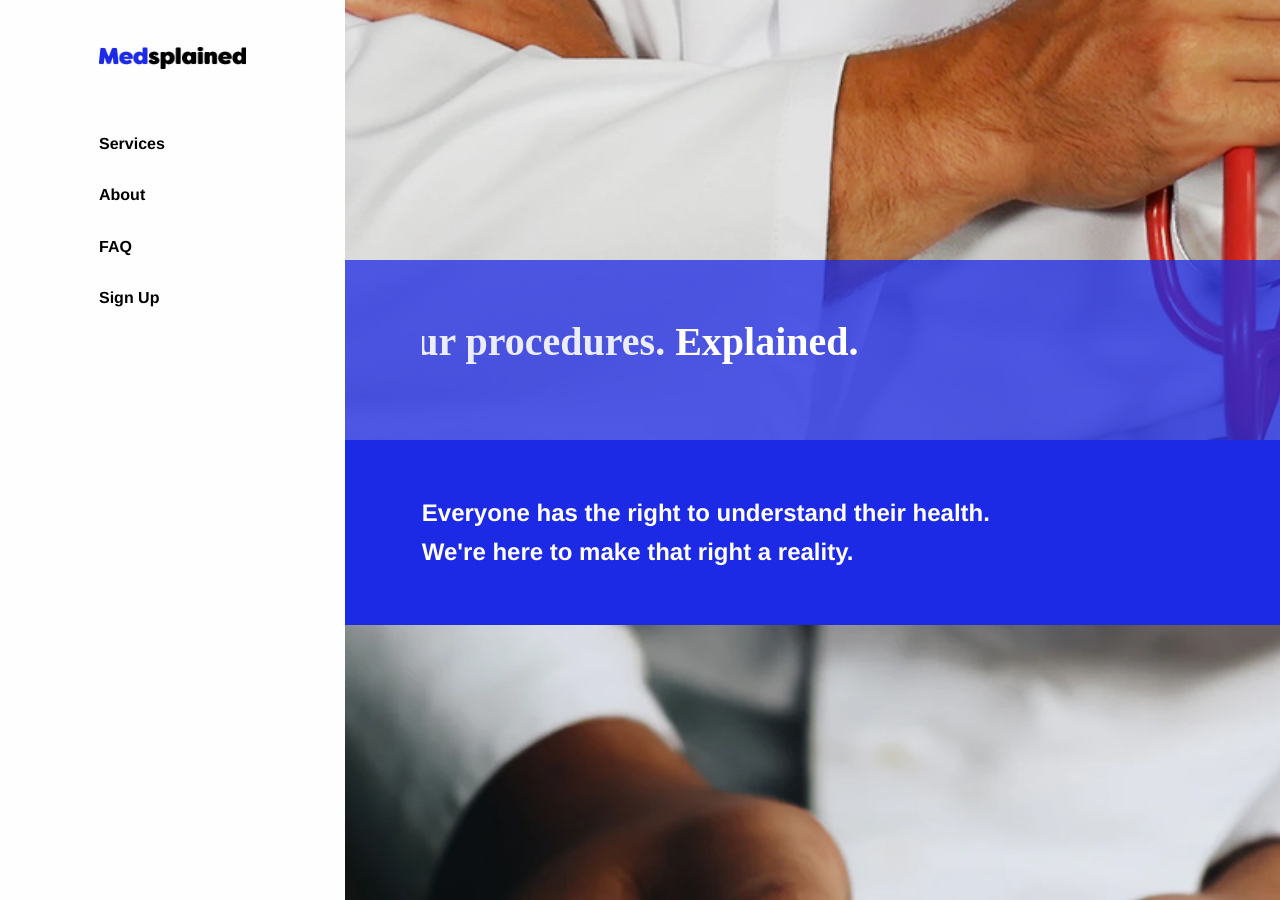
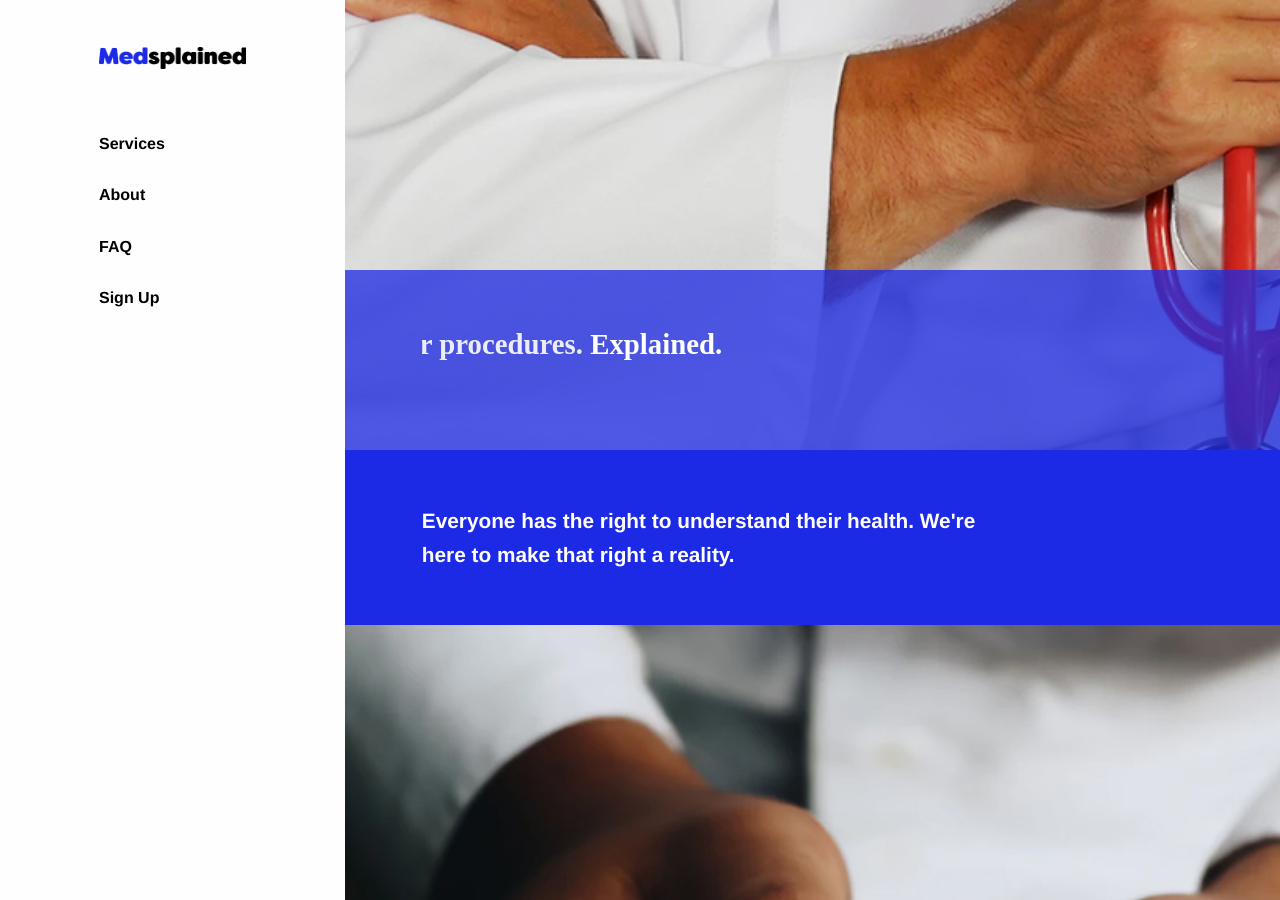
Before and after one commit to mpm-first/_medsplained, a Jekyll site: the page built from index.html, in a window 1280 px wide and 900 px high, scrolled down 275 px. Built offline with Jekyll 4.4.1, drawn with Linux system fonts in a browser that asks for light colours.

Commit message:
fixed mobile top bar and homepage font mobile sizing

```diff
--- a/_config.yml
+++ b/_config.yml
@@ -18,7 +18,7 @@
 description: >- # this means to ignore newlines until "baseurl:"
   Medicine explained.
 # baseurl: "" # the subpath of your site, e.g. /blog
-baseurl: "/_medsplained" # the subpath of your site, e.g. /blog
+# baseurl: "/_medsplained" # the subpath of your site, e.g. /blog
 url: "https://mpm-first.github.io/_medsplained" # the base hostname & protocol for your site, e.g. http://example.com
 # twitter_username: jekyllrb
 # github_username:  jekyll
--- a/_includes/top-bar.html
+++ b/_includes/top-bar.html
@@ -1,9 +1,17 @@
-<!-- <div class="title-bar" data-responsive-toggle="responsive-menu" data-hide-for="medium">
-  <button class="menu-icon" type="button" data-toggle="responsive-menu"></button>
-  <div class="title-bar-title">Menu</div>
-</div> -->
-
-{% assign current = page.url | downcase | split: '/' %}
+<div class="mobile-menu">
+  <div class="grid-container fluid">
+    <div class="grid-x grid-margin-x">
+      <div class="cell auto text-center">
+        <a href="{{site.url}}/">
+          <img src="{{ '/assets/img/logo-mobile.png' | relative_url }}" width="179" height="27">
+        </a>
+      </div>
+      <div class="cell shrink">
+        <button class="menu-icon" type="button" data-toggle="responsive-menu"></button>
+      </div>
+    </div>
+  </div>
+</div>
 
 <div class="topbar">
   <ul class="vertical menu">
--- a/_sass/_top-bar.scss
+++ b/_sass/_top-bar.scss
@@ -1,13 +1,41 @@
+.mobile-menu {
+  position: fixed;
+  z-index: 11;
+  display: none;
+  width: 100%;
+  background: #000;
+  padding: 1rem;
+
+  @include breakpoint(large down) {
+    display: block;
+  }
+}
+
 .topbar {
   width: 345px;
   height: auto;
   position: fixed;
-  z-index: 111;
+  z-index: 1;
   top: 0;
   left: 0;
   padding-top: 32px;
   padding-bottom: 32px;
   text-align: center;
+
+  @include breakpoint(large down) {
+    width: 100vw;
+    height: 100vh;
+    background: #fff;
+    display: none;
+
+    .menu li {
+      text-align: center;
+    }
+  }
+
+  &.open {
+    display: block;
+  }
 
   .menu {
     display: block;
--- a/_sass/pages/_home.scss
+++ b/_sass/pages/_home.scss
@@ -48,6 +48,10 @@
           color: #fff;
           @include font-serif-bold;
 
+          @include breakpoint(small) {
+            font-size: 1.8em;
+          }
+
           span {
             display: inline-block;
             float: left;
@@ -80,6 +84,10 @@
           font-weight: bold;
           font-size: 1.5em;
           max-width: 75%;
+
+          @include breakpoint(small) {
+            font-size: 1.3em;
+          }
         }
       }
     }
@@ -236,6 +244,8 @@
 
   #how-we-help {
     padding: 20vh 10vw;
+    height: auto;
+    max-height: none;
 
     h2 {
       color: #000;
```
Also changed, not shown: assets/img/logo-mobile.png (added).
